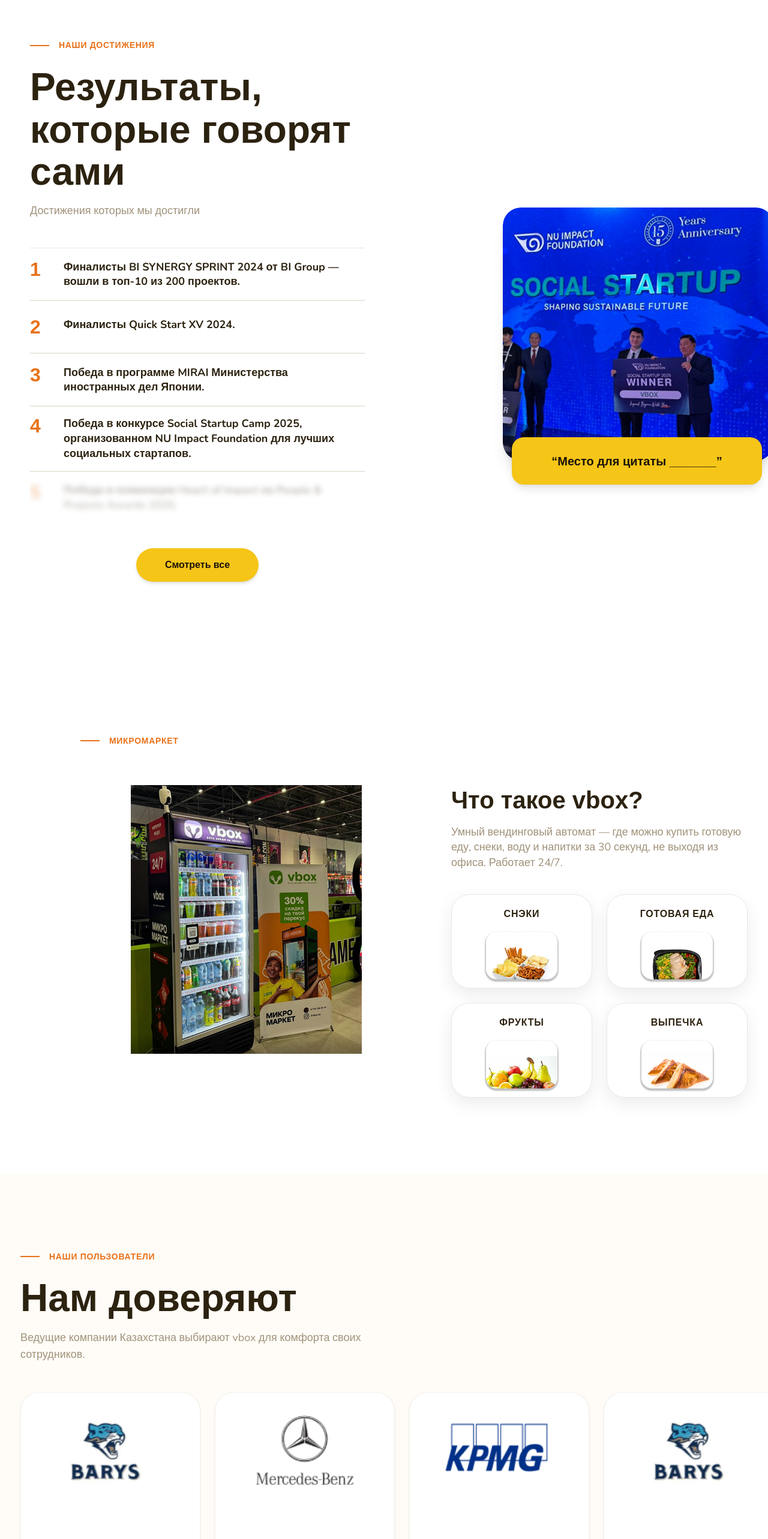
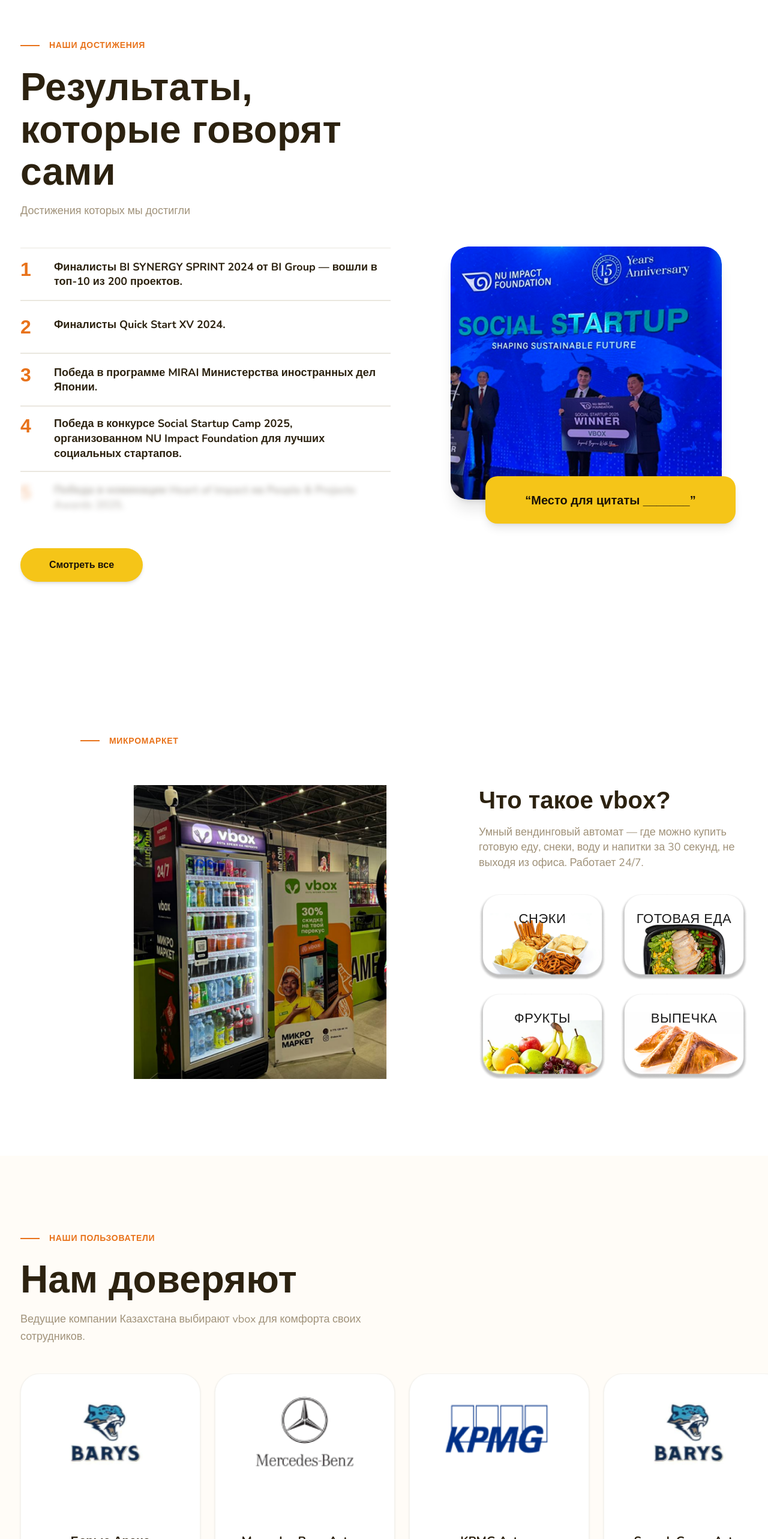
Before and after one commit to nuran-command/vbox-website, a Next.js app: page / in a window 1280 px wide. Shown: the part 2636-5202 px from the top of the page at 60% size. Built offline with nearby package versions, Linux system fonts and the light colour scheme; a web font is replaced by a local one.

Commit message:
feat:make simple fixes

```diff
--- a/components/sections/Achievements.tsx
+++ b/components/sections/Achievements.tsx
@@ -24,12 +24,12 @@
 
   return (
     <section className="py-[96px] md:py-[128px] bg-white relative overflow-hidden">
-      <div className="max-w-[1379px] mx-auto px-4 sm:px-8 md:px-[34px]">
-        <div className="max-w-[1180px] mx-auto relative z-10">
-          <div className="grid grid-cols-1 lg:grid-cols-2 gap-[64px] items-start">
+      <div className="max-w-[1514px] mx-auto px-4 sm:px-8 md:px-[34px]">
+        <div className="w-full relative z-10">
+          <div className="grid grid-cols-1 lg:grid-cols-[1.2fr_1fr] gap-[40px] lg:gap-[80px] items-start">
 
             {/* Left Column: Text & List */}
-            <div className="flex flex-col">
+            <div className="flex flex-col w-full">
               <div className="flex items-center gap-[16px] mb-[24px]">
                 <span className="w-[32px] h-[2px] bg-orange"></span>
                 <span className="text-orange font-body font-bold text-sm uppercase tracking-wider">Наши достижения</span>
@@ -45,7 +45,7 @@
               </p>
 
               {/* Achievements List */}
-              <div className="flex flex-col mb-[40px] w-full max-w-[740px]">
+              <div className="flex flex-col mb-[40px] w-full">
                 {displayedItems.map((item, idx) => {
                   const isBlurred = !isExpanded && idx === 4;
                   return (
@@ -69,7 +69,7 @@
                 })}
               </div>
 
-              <div className="flex justify-center w-full max-w-[740px]">
+              <div className="flex justify-center lg:justify-start w-full">
                 <button
                   onClick={() => setIsExpanded(!isExpanded)}
                   className="px-[48px] py-[16px] bg-amber text-espresso font-body font-bold rounded-full transition-all hover:brightness-110 hover:-translate-y-1 hover:shadow-lg shadow-md w-full md:w-auto"
@@ -80,7 +80,7 @@
             </div>
 
             {/* Right Column: Image and Quote */}
-            <div className="relative flex flex-col items-center lg:items-end lg:pt-[280px] lg:translate-x-[60px] w-full">
+            <div className="relative flex flex-col items-center lg:items-start lg:mt-[345px] w-full lg:pl-[20px]">
               <div
                 className="relative rounded-[30px] overflow-hidden shadow-xl w-full max-w-[452px] aspect-[452/422]"
               >
--- a/components/sections/Clients.tsx
+++ b/components/sections/Clients.tsx
@@ -1,51 +1,35 @@
 import React from 'react';
-
-function PinIcon({ className }: { className?: string }) {
-  return (
-    <svg className={className} fill="none" stroke="currentColor" viewBox="0 0 24 24">
-      <path strokeLinecap="round" strokeLinejoin="round" strokeWidth="2" d="M17.657 16.657L13.414 20.9a1.998 1.998 0 01-2.827 0l-4.243-4.243a8 8 0 1111.314 0z" />
-      <path strokeLinecap="round" strokeLinejoin="round" strokeWidth="2" d="M15 11a3 3 0 11-6 0 3 3 0 016 0z" />
-    </svg>
-  );
-}
 
 export default function Clients() {
   const clients = [
     {
       name: 'Барыс Арена',
       sub: 'Островок и основная точка',
-      address: 'Проспект Туран, 57, Астана',
       image: '/images/image 13.svg'
     },
     {
       name: 'Mercedes Benz Astana',
       sub: 'Поставили 1 микромаркет',
-      address: 'Проспект Туран, 61',
       image: '/images/image 14.svg'
     },
     {
       name: 'KPMG Astana',
       sub: 'Поставили 2 микромаркета',
-      address: 'улица Гейдара Алиева, 16',
       image: '/images/image 15.svg'
     },
     {
       name: 'Sergek Group Astana',
       sub: 'Поставили 1 микромаркет',
-      address: 'проспект Туран, 9Б',
-      image: '/images/image 13.svg'
-    },
-    // Adding duplicates or placeholders to maintain the scroll effect as in original code
-    {
-      name: 'BARYS',
-      sub: 'Островок и основная точка',
-      address: 'Проспект Туран, 57, Астана',
       image: '/images/image 13.svg'
     },
     {
       name: 'BARYS',
       sub: 'Островок и основная точка',
-      address: 'Проспект Туран, 57, Астана',
+      image: '/images/image 13.svg'
+    },
+    {
+      name: 'BARYS',
+      sub: 'Островок и основная точка',
       image: '/images/image 13.svg'
     }
   ];
@@ -74,7 +58,7 @@
       <div className="pl-4 sm:pl-8 md:pl-[max(34px,calc((100vw-1514px)/2+34px))] overflow-x-auto pb-[48px] [&::-webkit-scrollbar]:hidden [-ms-overflow-style:none] [scrollbar-width:none]">
         <div className="flex gap-[24px] w-max pr-4 sm:pr-8 md:pr-[34px]">
           {clients.map((client, i) => (
-            <div key={i} className="bg-white rounded-[32px] p-[32px] w-[300px] min-h-[460px] flex flex-col items-center shrink-0 border border-beigeStrong/50 shadow-sm transition-transform hover:-translate-y-2 hover:shadow-xl cursor-pointer">
+            <div key={i} className="bg-white rounded-[32px] p-[32px] w-[300px] min-h-[420px] flex flex-col items-center shrink-0 border border-beigeStrong/50 shadow-sm transition-transform hover:-translate-y-2 hover:shadow-xl cursor-pointer">
               {/* Logo Box */}
               <div className="h-[140px] w-full flex items-center justify-center mb-[32px]">
                 <img src={client.image} alt={client.name} className="max-h-full max-w-full object-contain" />
@@ -83,9 +67,6 @@
               <div className="flex flex-col items-center text-center gap-[12px] flex-grow justify-center">
                 <p className="font-body font-[800] text-brown text-[20px] leading-tight">{client.name}</p>
                 <p className="font-body text-brownLight text-[15px] font-[500]">{client.sub}</p>
-                <p className="font-body text-brownLight/70 text-[14px] mt-[16px] flex items-center gap-[6px]">
-                  <PinIcon className="w-[14px] h-[14px] shrink-0" /> адрес: {client.address}
-                </p>
               </div>
             </div>
           ))}
--- a/components/sections/Micromarket.tsx
+++ b/components/sections/Micromarket.tsx
@@ -17,7 +17,7 @@
           <img
             src="/images/micromarket.png"
             alt="VBox Machine"
-            className="rounded-[32px] object-cover flex-shrink-0 w-full max-w-[400px] md:max-w-[554px] h-auto"
+            className="rounded-[32px] object-cover flex-shrink-0 w-full max-w-[400px] md:max-w-[600px] lg:self-stretch"
           />
 
           {/* Right Column: Content */}
@@ -48,14 +48,16 @@
 function CategoryCard({ title, image }: { title: string; image: string }) {
   return (
     <div
-      className="bg-white rounded-[20px] md:rounded-[30px] shadow-[0_10px_30px_rgba(0,0,0,0.08)] flex flex-col items-center pt-[16px] md:pt-[20px] border border-beigeStrong transition-all hover:scale-[1.02] overflow-hidden w-full aspect-[206/138]"
+      className="relative w-full aspect-[206/138] rounded-[24px] md:rounded-[32px] overflow-hidden transition-all hover:scale-[1.02] cursor-pointer group bg-transparent"
     >
-      <p className="font-body font-bold text-brown text-[14px] md:text-[16px] uppercase tracking-wider mb-2 text-center">
+      <img
+        src={image}
+        alt={title}
+        className="absolute inset-0 w-full h-full object-cover"
+      />
+      <p className="absolute top-[16px] md:top-[24px] left-0 w-full text-center font-display text-[#1A1A1A] text-[16px] md:text-[22px] font-[400] uppercase tracking-wide z-10">
         {title}
       </p>
-      <div className="w-full flex-grow flex items-center justify-center overflow-hidden p-2">
-        <img src={image} alt={title} className="w-full h-full object-contain" />
-      </div>
     </div>
   );
 }
--- a/components/sections/Team.tsx
+++ b/components/sections/Team.tsx
@@ -7,14 +7,14 @@
     <section className="py-[96px] md:py-[128px] bg-cream overflow-hidden">
       <div className="max-w-[1514px] mx-auto px-4 sm:px-8 md:px-[34px]">
         {/* Header */}
-        <div className="relative flex flex-col mb-[64px] items-center text-center">
+        <div className="relative flex flex-col mb-[64px] items-start text-left md:items-center md:text-center">
           {/* Label: Absolute left on desktop, centered/flow on mobile */}
-          <div className="md:absolute md:left-0 md:top-[12px] flex items-center gap-[16px] mb-[24px] md:mb-0">
+          <div className="md:absolute md:left-0 md:-top-[32px] flex items-center justify-start gap-[16px] mb-[24px] md:mb-0">
             <span className="w-[32px] h-[2px] bg-orange"></span>
             <span className="text-orange font-body font-[600] text-[14px] leading-[1.4] uppercase tracking-wider">Наша команда</span>
           </div>
 
-          <h2 className="font-display font-[700] text-[40px] md:text-[56px] lg:text-[64px] leading-[1.1] text-brown mb-[24px] max-w-[800px] mx-auto">
+          <h2 className="font-display font-[700] text-[40px] md:text-[56px] lg:text-[64px] leading-[1.1] text-brown mb-[24px] max-w-[800px] mx-0 md:mx-auto">
             Хочешь стать частью <br className="hidden md:block" /> нашей команды?
           </h2>
 
```
